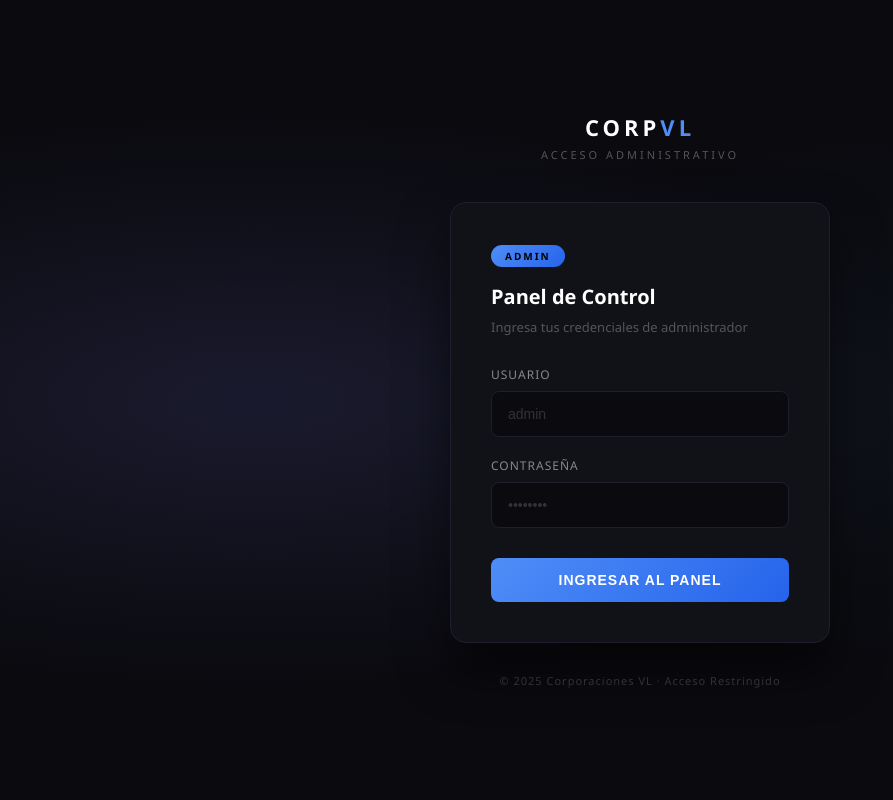
After one commit to leonardov243-byte/corporaciones-vl, a Flask app: page /admin_login in a window 1280 px wide. The commit adds this page. Shown: the whole page, without its empty margins (0-893 px from the left). Run offline with Flask 3, Linux system fonts and the light colour scheme.

Commit message:
Panel admin con login y eliminar usuarios

```diff
--- a/app.py
+++ b/app.py
@@ -2,17 +2,31 @@ import sys
 import os
 sys.path.insert(0, os.path.join(os.path.dirname(__file__), 'scripts'))
 
-from flask import Flask, render_template, request
+from flask import Flask, render_template, request, redirect, url_for, session
 import sqlite3
 import bcrypt
 import log_manager as logger
 
 app = Flask(__name__)
+_secret = os.environ.get('SECRET_KEY')
+if not _secret:
+    import warnings
+    warnings.warn("SECRET_KEY no configurada — las sesiones se invalidarán al reiniciar. Define SECRET_KEY en el entorno.")
+    _secret = 'dev-insecure-key-change-in-prod'
+app.secret_key = _secret
 
 _DB_PATH = os.path.join(os.path.dirname(os.path.abspath(__file__)), 'usuarios_vl.db')
 
+_ADMIN_USER = os.environ.get('ADMIN_USER', 'admin')
+_ADMIN_HASH = bcrypt.hashpw(
+    os.environ.get('ADMIN_PASS', 'admin123').encode('utf-8'),
+    bcrypt.gensalt()
+)
+
+
 def conectar_db():
     return sqlite3.connect(_DB_PATH)
+
 
 with conectar_db() as conexion:
     cursor = conexion.cursor()
@@ -58,21 +72,72 @@ def register():
     return render_template('thanks.html')
 
 
+@app.route('/admin_login', methods=['GET', 'POST'])
+def admin_login():
+    error = None
+    if request.method == 'POST':
+        username = request.form.get('username', '')
+        password = request.form.get('password', '')
+        if username == _ADMIN_USER and bcrypt.checkpw(password.encode('utf-8'), _ADMIN_HASH):
+            session['admin'] = True
+            logger.success(f"Login admin exitoso — IP: {request.remote_addr}")
+            return redirect(url_for('admin_panel'))
+        logger.warning(f"Login admin fallido (usuario: '{username}') — IP: {request.remote_addr}")
+        error = "Credenciales incorrectas"
+    return render_template('admin_login.html', error=error)
+
+
+@app.route('/admin_logout')
+def admin_logout():
+    session.pop('admin', None)
+    logger.info(f"Logout admin — IP: {request.remote_addr}")
+    return redirect(url_for('admin_login'))
+
+
 @app.route('/dashboard_vl')
 def admin_panel():
+    if not session.get('admin'):
+        return redirect(url_for('admin_login'))
+
     logger.warning(f"Acceso al panel /dashboard_vl — IP: {request.remote_addr}")
+    q = request.args.get('q', '').strip()
+
     try:
         with conectar_db() as conexion:
             cursor = conexion.cursor()
-            cursor.execute("SELECT * FROM usuarios")
+            if q:
+                cursor.execute(
+                    "SELECT * FROM usuarios WHERE email LIKE ?",
+                    (f'%{q}%',)
+                )
+            else:
+                cursor.execute("SELECT * FROM usuarios")
             datos = cursor.fetchall()
         logger.info(f"Panel admin cargado — {len(datos)} registro(s) consultado(s).")
-        return render_template('admin.html', usuarios=datos)
+        return render_template('admin.html', usuarios=datos, query=q)
     except Exception as e:
         logger.error(f"Error en panel admin: {e}")
         return "Error en el panel", 500
 
 
+@app.route('/delete_user/<int:user_id>', methods=['POST'])
+def delete_user(user_id):
+    if not session.get('admin'):
+        return redirect(url_for('admin_login'))
+
+    try:
+        with conectar_db() as conexion:
+            cursor = conexion.cursor()
+            cursor.execute("DELETE FROM usuarios WHERE id = ?", (user_id,))
+            conexion.commit()
+        logger.warning(f"Usuario ID {user_id} eliminado — IP: {request.remote_addr}")
+    except Exception as e:
+        logger.error(f"Error al eliminar usuario ID {user_id}: {e}")
+        return "Error al eliminar", 500
+
+    return redirect(url_for('admin_panel'))
+
+
 if __name__ == '__main__':
     logger.iniciar_sesion()
     app.run(host='0.0.0.0', port=5000)
--- a/requirements.txt
+++ b/requirements.txt
@@ -1,2 +1,3 @@
 Flask
 colorama
+bcrypt
--- /dev/null
+++ b/templates/admin_login.html
@@ -0,0 +1,86 @@
+<!DOCTYPE html>
+<html lang="es">
+<head>
+    <meta charset="UTF-8">
+    <meta name="viewport" content="width=device-width, initial-scale=1.0">
+    <title>CorpVL | Acceso Administrativo</title>
+    <style>
+        * { margin: 0; padding: 0; box-sizing: border-box; }
+        body {
+            background: #0a0a0f;
+            min-height: 100vh;
+            display: flex;
+            align-items: center;
+            justify-content: center;
+            font-family: 'Segoe UI', sans-serif;
+            background-image: radial-gradient(ellipse at 20% 50%, #1a1a2e 0%, transparent 50%),
+                              radial-gradient(ellipse at 80% 50%, #0d1117 0%, transparent 50%);
+        }
+        .container { width: 100%; max-width: 420px; padding: 20px; }
+        .logo { text-align: center; margin-bottom: 40px; }
+        .logo h1 { color: #ffffff; font-size: 22px; font-weight: 700; letter-spacing: 4px; text-transform: uppercase; }
+        .logo span { color: #4f8ef7; }
+        .logo p { color: #555; font-size: 11px; letter-spacing: 3px; text-transform: uppercase; margin-top: 5px; }
+        .card { background: #111118; border: 1px solid #1e1e2e; border-radius: 16px; padding: 40px; box-shadow: 0 25px 50px rgba(0,0,0,0.5); }
+        .card h2 { color: #fff; font-size: 20px; font-weight: 600; margin-bottom: 8px; }
+        .card p { color: #555; font-size: 13px; margin-bottom: 30px; }
+        .form-group { margin-bottom: 20px; }
+        label { display: block; color: #888; font-size: 12px; letter-spacing: 1px; text-transform: uppercase; margin-bottom: 8px; }
+        input { width: 100%; background: #0a0a0f; border: 1px solid #1e1e2e; border-radius: 8px; padding: 14px 16px; color: #fff; font-size: 14px; transition: border-color 0.3s; outline: none; }
+        input:focus { border-color: #4f8ef7; box-shadow: 0 0 0 3px rgba(79,142,247,0.1); }
+        input::placeholder { color: #333; }
+        button { width: 100%; background: linear-gradient(135deg, #4f8ef7, #2563eb); border: none; border-radius: 8px; padding: 14px; color: #fff; font-size: 14px; font-weight: 600; letter-spacing: 1px; text-transform: uppercase; cursor: pointer; margin-top: 10px; transition: opacity 0.3s, transform 0.2s; }
+        button:hover { opacity: 0.9; transform: translateY(-1px); }
+        .error {
+            background: rgba(239,68,68,0.1);
+            border: 1px solid rgba(239,68,68,0.3);
+            color: #ef4444;
+            border-radius: 8px;
+            padding: 12px 16px;
+            font-size: 13px;
+            margin-bottom: 20px;
+            text-align: center;
+        }
+        .admin-badge {
+            display: inline-block;
+            background: linear-gradient(135deg, #4f8ef7, #2563eb);
+            padding: 4px 14px;
+            border-radius: 20px;
+            font-size: 10px;
+            font-weight: 600;
+            letter-spacing: 2px;
+            text-transform: uppercase;
+            margin-bottom: 16px;
+        }
+        .footer { text-align: center; color: #333; font-size: 11px; margin-top: 30px; letter-spacing: 1px; }
+    </style>
+</head>
+<body>
+    <div class="container">
+        <div class="logo">
+            <h1>Corp<span>VL</span></h1>
+            <p>Acceso Administrativo</p>
+        </div>
+        <div class="card">
+            <span class="admin-badge">Admin</span>
+            <h2>Panel de Control</h2>
+            <p>Ingresa tus credenciales de administrador</p>
+            {% if error %}
+            <div class="error">{{ error }}</div>
+            {% endif %}
+            <form action="/admin_login" method="post">
+                <div class="form-group">
+                    <label>Usuario</label>
+                    <input type="text" name="username" placeholder="admin" required autocomplete="off">
+                </div>
+                <div class="form-group">
+                    <label>Contraseña</label>
+                    <input type="password" name="password" placeholder="••••••••" required>
+                </div>
+                <button type="submit">Ingresar al Panel</button>
+            </form>
+        </div>
+        <p class="footer">© 2025 Corporaciones VL · Acceso Restringido</p>
+    </div>
+</body>
+</html>
```
Also changed, not shown: templates/admin.html (+125 -7 lines).
